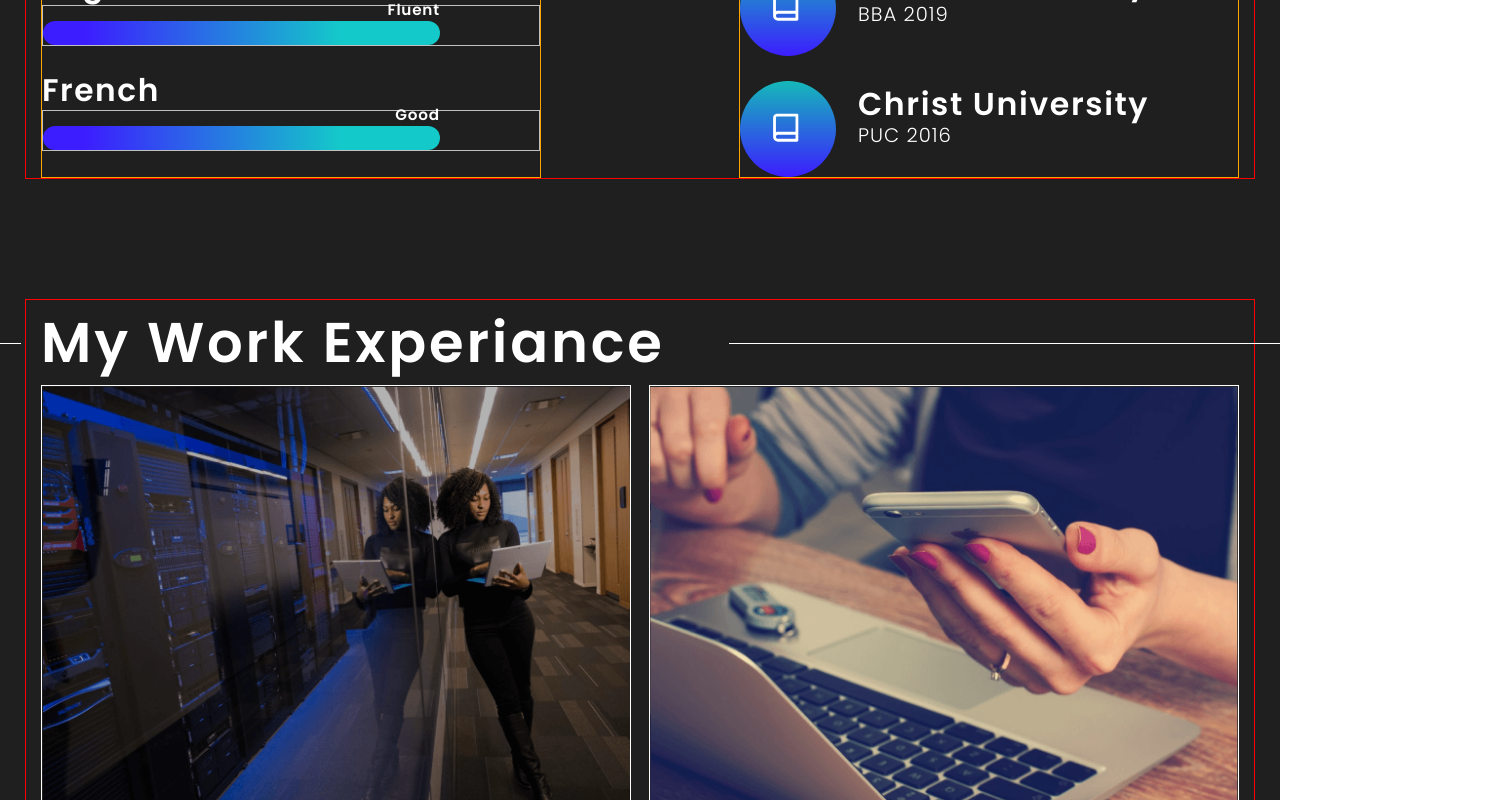
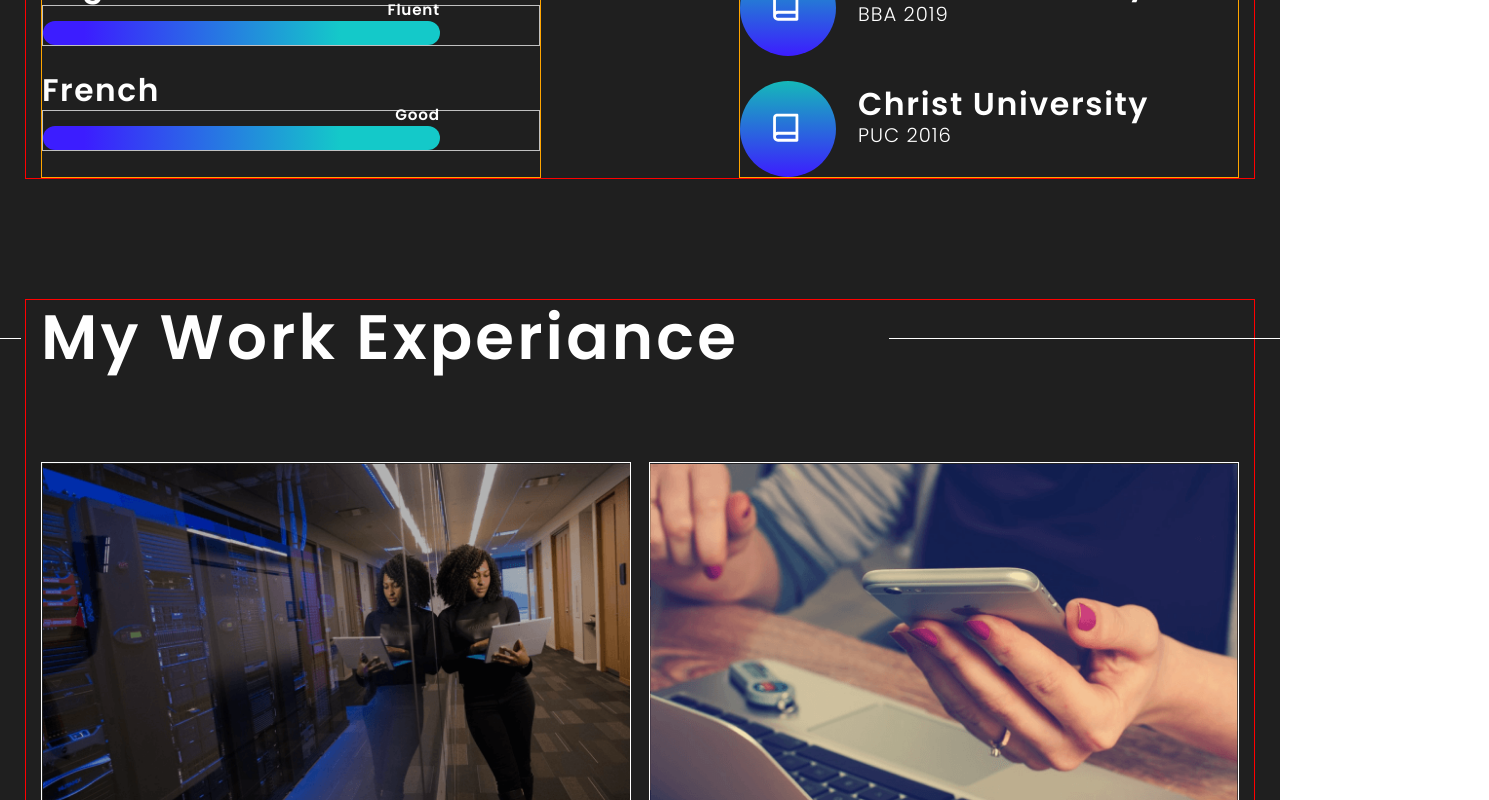
Before and after one commit to AndryGavrus/portfolio-project-my-version, a React app: page / in a window 1280 px wide. Shown: the part 2239-3039 px from the top of the page, 1489 px wide, since content can reach past the window. Built offline with nearby package versions, Linux system fonts and the light colour scheme.

Commit message:
Start Works Adaptiv

```diff
--- a/src/layout/sections/workExp/WorkExp.tsx
+++ b/src/layout/sections/workExp/WorkExp.tsx
@@ -8,6 +8,8 @@ import work2 from '../../../assets/images/nout.webp'
 import work3 from '../../../assets/images/micro.webp'
 import work4 from '../../../assets/images/phone.webp'
 import { Container } from '../../../assets/components/Container'
+import { theme } from '../../../styles/Theme'
+import { font } from '../../../styles/Common'
 
 const WorksData = [
     {
@@ -62,7 +64,15 @@ const StyledWorkExp = styled.section`
     min-height: 100vh;
 
     ${SectionTitle} {
+        ${font({ weight: 600, Fmax: 56, Fmin: 23 })}
+        margin-bottom: 86px;
         position: relative;
+
+        @media ${theme.media.mobile} {
+            text-align: center;
+            margin-bottom: 31px;
+        }
+
         &::before {
             content: '';
             display: inline-block;
@@ -72,6 +82,10 @@ const StyledWorkExp = styled.section`
             position: absolute;
             top: 50%;
             left: -120px;
+
+            @media ${theme.media.mobile} {
+            display: none;
+        }
         }
 
         &::after {
@@ -82,7 +96,11 @@ const StyledWorkExp = styled.section`
             background-color: #fff;
             position: absolute;
             top: 50%;
-            right: -90px;
+            right: -250px;
+
+            @media ${theme.media.mobile} {
+            display: none;
+        }
         }
     }
 `
--- a/src/layout/sections/workExp/work/Work.tsx
+++ b/src/layout/sections/workExp/work/Work.tsx
@@ -3,6 +3,7 @@ import styled from 'styled-components'
 import { Photo } from '../../../../assets/components/photo/Photo'
 import { FlexWrapper } from '../../../../assets/components/FlexWrapper'
 import { theme } from '../../../../styles/Theme'
+import { font } from '../../../../styles/Common'
 
 type WorkPropsType = {
     src: string
@@ -45,7 +46,11 @@ const ImageWrapper = styled.div`
         transform: translateY(100%);
         left: 70px;
         z-index: 1;
-        transition: opacity .5s, transform 1.5s
+        transition: opacity .5s, transform 1.5s;
+
+        @media ${theme.media.mobile} {
+        left: 32px;
+    }
     }
 
     &:hover{
@@ -58,28 +63,19 @@ const ImageWrapper = styled.div`
 `
 
 const CompName = styled.h3`
-    font-family: "Poppins", sans-serif;
-    font-weight: 600;
-    font-size: 25px;
+    ${font({ weight: 600, Fmax: 25, Fmin: 12 })}
     letter-spacing: 0.05em;
     text-transform: capitalize;
-    color: ${theme.colors.font};
 `
 
 const Position = styled.h4`
-    font-family: "Poppins", sans-serif;
-    font-weight: 600;
-    font-size: 12px;
+    ${font({ weight: 600, Fmax: 12, Fmin: 7 })}
     letter-spacing: 0.05em;
     text-transform: capitalize;
-    color: ${theme.colors.font};
 `
 
 const Term = styled.span`
-    font-family: "Poppins", sans-serif;
-    font-weight: 600;
-    font-size: 12px;
+    ${font({ weight: 600, Fmax: 12, Fmin: 7 })}
     letter-spacing: 0.05em;
     text-transform: capitalize;
-    color: ${theme.colors.font};
 `
```
